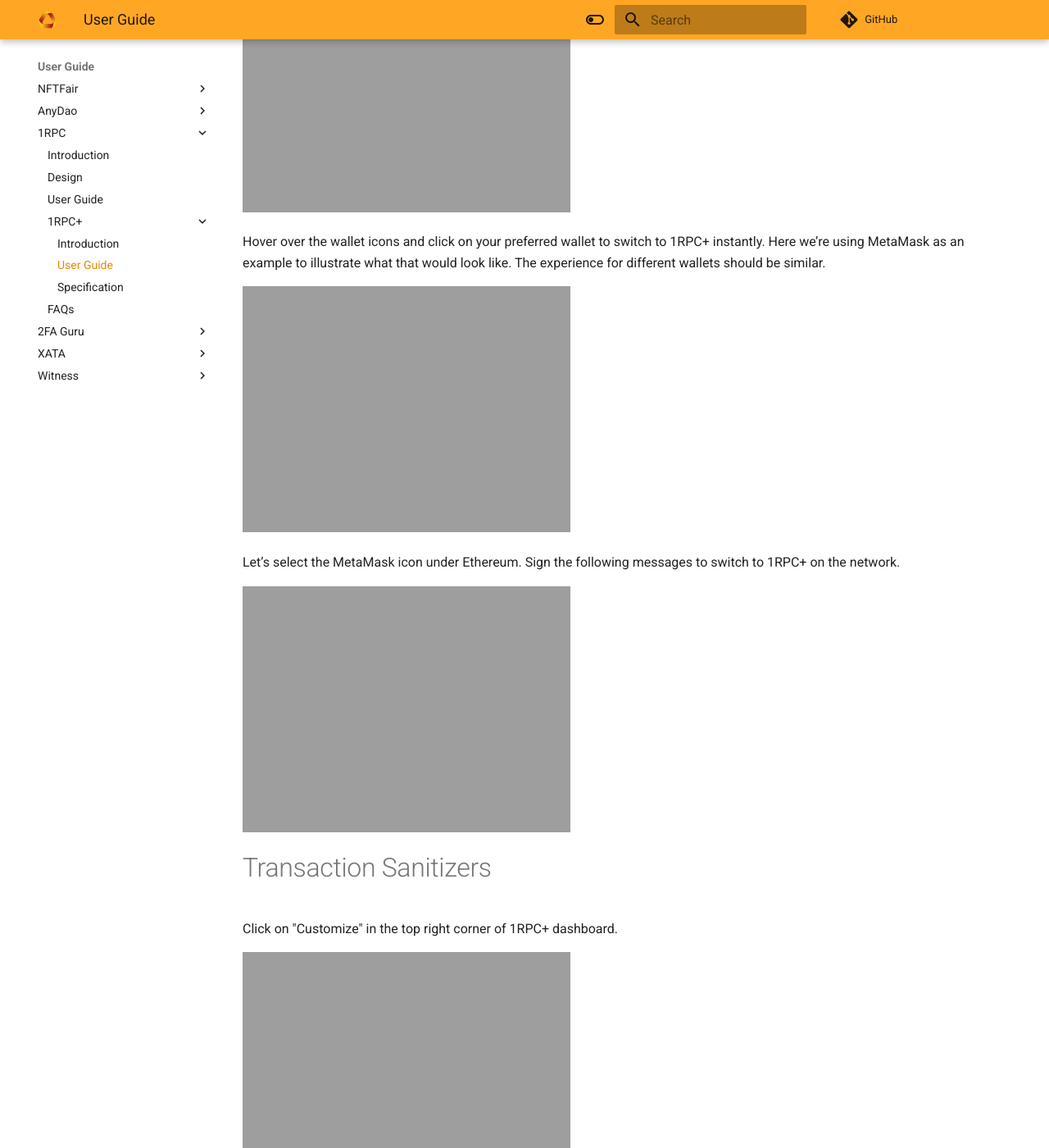
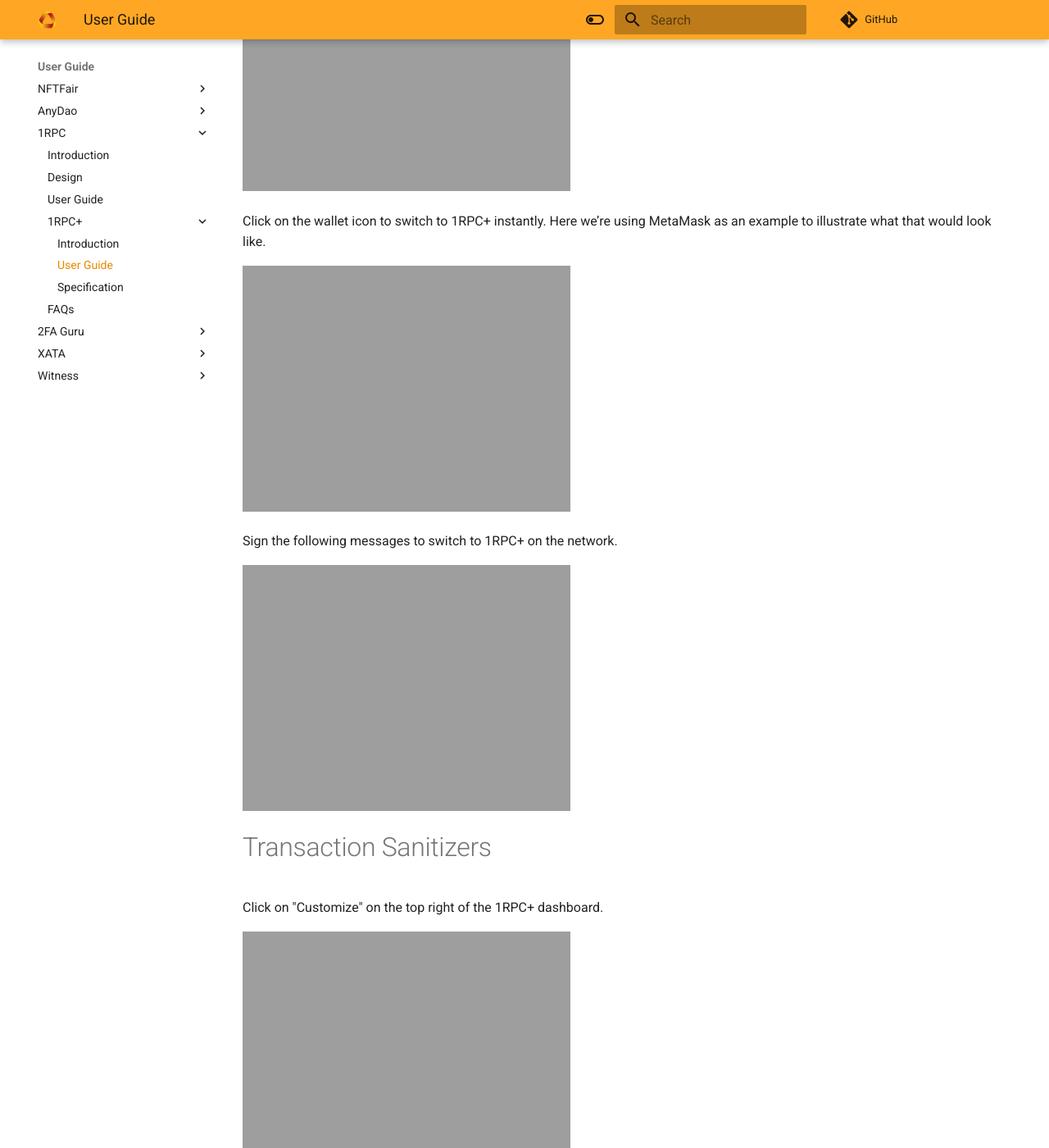
Before and after one commit to automata-network/docs, an MkDocs documentation site: the page built from docs/1rpc/1rpcplus/guide.md, in a window 1280 px wide and 1400 px high, scrolled down 2499 px. Shown: the whole window at 82% size. Built offline with MkDocs 1.6.1 and Material for MkDocs 9.7.7, drawn with Linux system fonts in a browser that asks for light colours; nearby versions of some CDN libraries; comment, search, counter and statistics services are not loaded; some of the changed text lies outside the part shown.

Commit message:
Update guide.md
Update user guide for 1RPC+ without waitlist

```diff
--- a/docs/1rpc/1rpcplus/guide.md
+++ b/docs/1rpc/1rpcplus/guide.md
@@ -1,6 +1,6 @@
 # User Guide
 
-Click on the "Sign in" button on the top right of the page. 1RPC+ is currently in private alpha and accessible via waitlist only, so check that you’re using the correct wallet address.
+Click on 'Meet 1RPC+' on the top right of the page.
 
 ![](../../assets/1rpc/1RPC+_1.png){style="zoom:100%"}
 
@@ -24,17 +24,17 @@
 
 ![](../../assets/1rpc/1RPC+_6.png){style="zoom:100%"}
 
-Hover over the wallet icons and click on your preferred wallet to switch to 1RPC+ instantly. Here we’re using MetaMask as an example to illustrate what that would look like. The experience for different wallets should be similar.
+Click on the wallet icon to switch to 1RPC+ instantly. Here we’re using MetaMask as an example to illustrate what that would look like.
 
 ![](../../assets/1rpc/1RPC+_7.png){style="zoom:100%"}
 
-Let’s select the MetaMask icon under Ethereum. Sign the following messages to switch to 1RPC+ on the network.
+Sign the following messages to switch to 1RPC+ on the network.
 
 ![](../../assets/1rpc/1RPC+_8.png){style="zoom:100%"}
 
 # Transaction Sanitizers
 
-Click on "Customize" in the top right corner of 1RPC+ dashboard.
+Click on "Customize" on the top right of the 1RPC+ dashboard.
 
 ![](../../assets/1rpc/1RPC+_9.png){style="zoom:100%"}
 
```
Also changed, not shown: other parts of docs/1rpc/1rpcplus/guide.md (+1 -1 lines).
